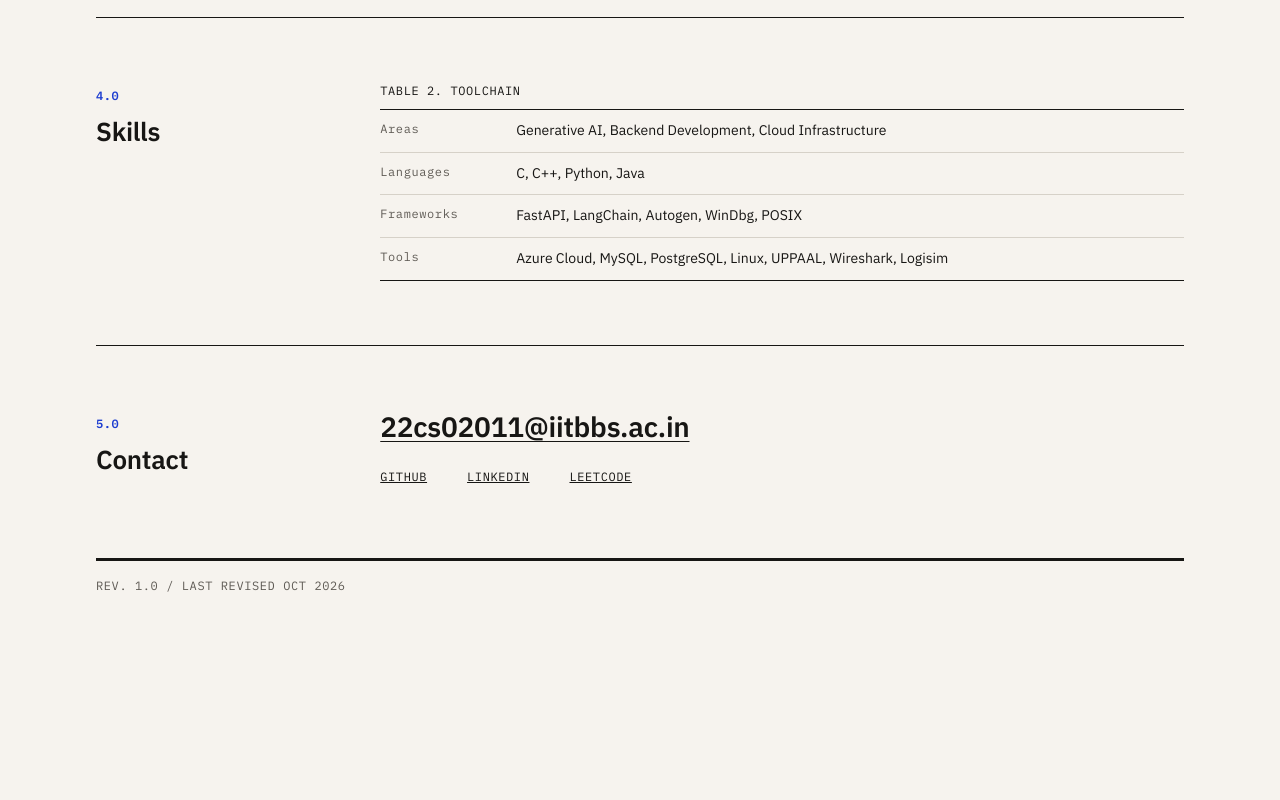
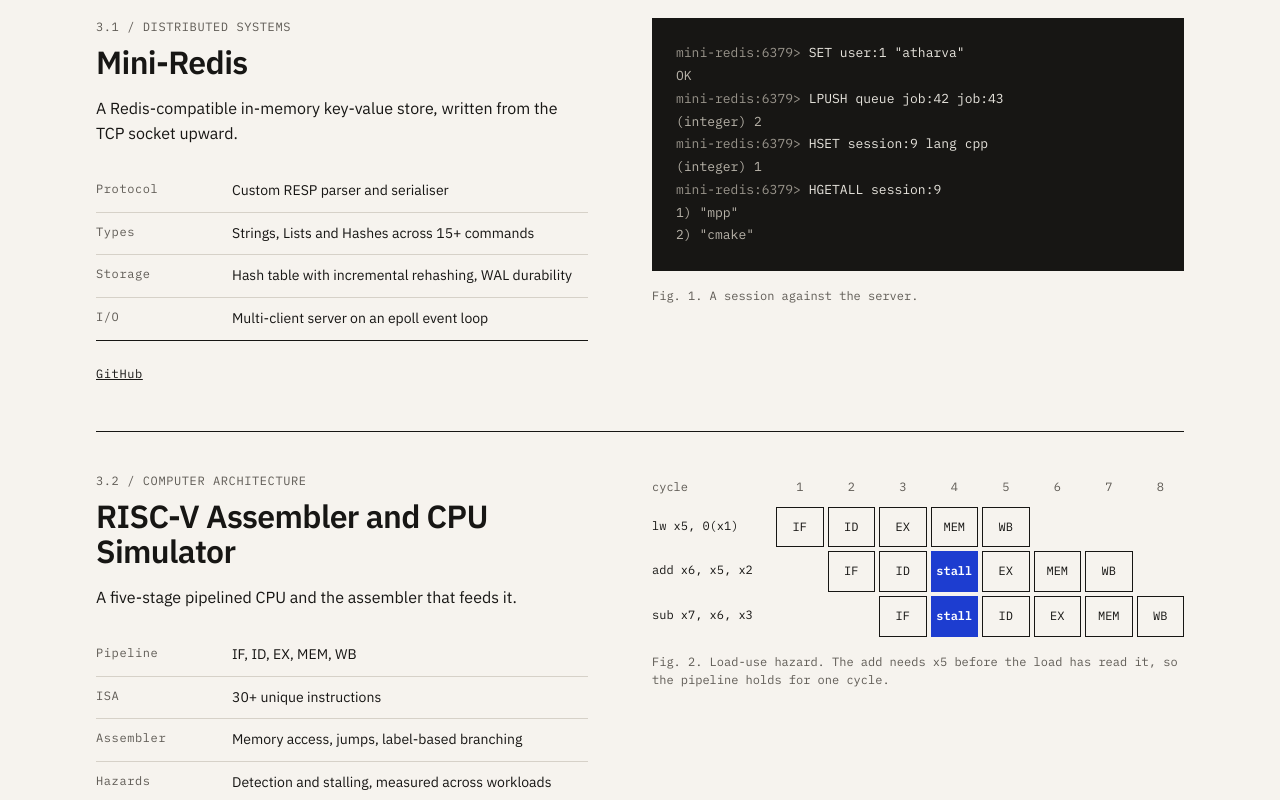
Before and after one commit to Atharva-Penkar/portfolio, a React app: page / in a window 1280 px wide. Shown: the part 1940-2740 px from the top of the page. Before the commit the page ends 2600 px from the top, so only its background shows below. Built offline with nearby package versions, Linux system fonts and the light colour scheme; the HTML template or start-up script is replaced by a standard one.

Commit message:
add project entry component and related styles; update home page to display projects

```diff
--- /dev/null
+++ b/src/components/project_entry/projectEntry.jsx
@@ -0,0 +1,53 @@
+import SpecTable from "../spec_table/specTable.jsx";
+import ReplFigure from "../../figures/replFigure.jsx";
+import PipelineFigure from "../../figures/pipelineFigure.jsx";
+import styles from "./projectEntry.module.css";
+
+const figures = {
+  repl: ReplFigure,
+  pipeline: PipelineFigure,
+};
+
+export default function ProjectEntry({ project }) {
+  const Figure = figures[project.figure];
+  const specs = <SpecTable rows={project.specs} />;
+
+  return (
+    <article id={project.id} className={styles.entry}>
+      <div className={styles.text}>
+        <div className={`${styles.label} mono`}>
+          {project.number} / {project.area}
+        </div>
+        <h3 className={styles.title}>{project.title}</h3>
+        <p className={styles.summary}>{project.summary}</p>
+        {Figure && specs}
+        {project.links.length > 0 && (
+          <div className={`${styles.links} mono`}>
+            {project.links.map((link) => (
+              <a
+                key={link.label}
+                href={link.href}
+                target="_blank"
+                rel="noreferrer"
+              >
+                {link.label}
+              </a>
+            ))}
+          </div>
+        )}
+      </div>
+      <div className={styles.visual}>
+        {Figure ? (
+          <figure className={styles.figure}>
+            <Figure />
+            <figcaption className={`${styles.caption} mono`}>
+              {project.caption}
+            </figcaption>
+          </figure>
+        ) : (
+          specs
+        )}
+      </div>
+    </article>
+  );
+}
--- /dev/null
+++ b/src/components/project_entry/projectEntry.module.css
@@ -0,0 +1,59 @@
+.entry {
+  display: flex;
+  flex-wrap: wrap;
+  gap: var(--space-5) var(--space-6);
+  padding: var(--space-5) 0;
+  border-top: 1px solid var(--ink);
+}
+
+.entry:last-child {
+  padding-bottom: 0;
+}
+
+.text {
+  flex: 1 1 380px;
+  min-width: 0;
+}
+
+.visual {
+  flex: 1 1 420px;
+  min-width: 0;
+}
+
+.label {
+  color: var(--ink-muted);
+  text-transform: uppercase;
+}
+
+.title {
+  margin: var(--space-2) 0 var(--space-3);
+  font-size: 32px;
+  font-weight: 600;
+  line-height: 1.1;
+  letter-spacing: -0.02em;
+}
+
+.summary {
+  margin-bottom: var(--space-4);
+}
+
+.links {
+  display: flex;
+  flex-wrap: wrap;
+  gap: var(--space-2) var(--space-4);
+  margin-top: var(--space-3);
+}
+
+.links a {
+  padding: var(--space-2) 0;
+}
+
+.figure {
+  margin: 0;
+}
+
+.caption {
+  margin-top: var(--space-3);
+  color: var(--ink-muted);
+  letter-spacing: 0;
+}
--- a/src/components/section/section.jsx
+++ b/src/components/section/section.jsx
@@ -1,8 +1,17 @@
 import styles from "./section.module.css";
 
-export default function Section({ number, title, id, children }) {
+export default function Section({
+  number,
+  title,
+  id,
+  stacked = false,
+  children,
+}) {
   return (
-    <section id={id} className={styles.section}>
+    <section
+      id={id}
+      className={`${styles.section} ${stacked ? styles.stacked : ""}`}
+    >
       <div className={styles.heading}>
         <span className={`${styles.number} mono`}>{number}</span>
         <h2 className={styles.title}>{title}</h2>
--- a/src/components/section/section.module.css
+++ b/src/components/section/section.module.css
@@ -26,3 +26,8 @@
   flex: 999 1 560px;
   min-width: 0;
 }
+
+.stacked .heading,
+.stacked .content {
+  flex-basis: 100%;
+}
--- /dev/null
+++ b/src/data/projects.js
@@ -0,0 +1,83 @@
+export const projects = [
+  {
+    id: "mini-redis",
+    number: "3.1",
+    area: "Distributed systems",
+    title: "Mini-Redis",
+    summary:
+      "A Redis-compatible in-memory key-value store, written from the TCP socket upward.",
+    specs: [
+      ["Protocol", "Custom RESP parser and serialiser"],
+      ["Types", "Strings, Lists and Hashes across 15+ commands"],
+      ["Storage", "Hash table with incremental rehashing, WAL durability"],
+      ["I/O", "Multi-client server on an epoll event loop"],
+    ],
+    figure: "repl",
+    caption: "Fig. 1. A session against the server.",
+    links: [
+      { label: "GitHub", href: "https://github.com/Atharva-Penkar/mini-redis" },
+    ],
+  },
+  {
+    id: "risc-v",
+    number: "3.2",
+    area: "Computer architecture",
+    title: "RISC-V Assembler and CPU Simulator",
+    summary: "A five-stage pipelined CPU and the assembler that feeds it.",
+    specs: [
+      ["Pipeline", "IF, ID, EX, MEM, WB"],
+      ["ISA", "30+ unique instructions"],
+      ["Assembler", "Memory access, jumps, label-based branching"],
+      ["Hazards", "Detection and stalling, measured across workloads"],
+    ],
+    figure: "pipeline",
+    caption:
+      "Fig. 2. Load-use hazard. The add needs x5 before the load has read it, so the pipeline holds for one cycle.",
+    links: [
+      {
+        label: "GitHub",
+        href: "https://github.com/Atharva-Penkar/RISC-V-CPU-Simulator",
+      },
+    ],
+  },
+  {
+    id: "cache-coherence",
+    number: "3.3",
+    area: "Research, with Dr. Debiprasanna Sahoo",
+    title: "Multi-Cache Coherence Protocol",
+    summary:
+      "A model of how several caches agree on one copy of the truth, checked scenario by scenario.",
+    specs: [
+      ["Model", "MESI state machines per cache"],
+      ["Modules", "CPU automata and cache controllers over shared memory"],
+      ["Coverage", "20+ protocol scenarios, including edge cases"],
+    ],
+    figure: null,
+    caption: null,
+    links: [],
+  },
+  {
+    id: "chat",
+    number: "3.4",
+    area: "Computer networks",
+    title: "Terminal Chat Application",
+    summary:
+      "A concurrent chat server and an Ncurses client, built on raw sockets and POSIX threads.",
+    specs: [
+      ["Server", "50 concurrent users over POSIX threads"],
+      [
+        "Client",
+        "Ncurses interface with real-time display and message navigation",
+      ],
+      ["Commands", "Group broadcast, private messaging, timed muting"],
+    ],
+    figure: null,
+    caption: null,
+    links: [
+      {
+        label: "GitHub",
+        href: "https://github.com/asingh772004/Computer-Networks-Chat-Application",
+      },
+    ],
+  },
+];
--- /dev/null
+++ b/src/figures/figures.module.css
@@ -0,0 +1,58 @@
+.scroll {
+  overflow-x: auto;
+}
+
+/* REPL */
+.repl {
+  padding: var(--space-4);
+  background: var(--ink);
+  color: #e9e6df;
+  font-family: var(--font-mono);
+  font-size: 13px;
+  line-height: 1.75;
+  white-space: nowrap;
+  overflow-x: auto;
+}
+
+.prompt {
+  color: #9a958c;
+}
+
+.output {
+  color: #b9b4aa;
+}
+
+/* Pipeline */
+.pipeline {
+  display: grid;
+  grid-template-columns: 120px repeat(8, minmax(0, 1fr));
+  gap: 4px;
+  min-width: 460px;
+  font-family: var(--font-mono);
+  font-size: 12px;
+  text-align: center;
+}
+
+.cycle {
+  padding: 6px 0;
+  color: var(--ink-muted);
+}
+
+.instruction {
+  padding: 10px 0;
+  text-align: left;
+  white-space: nowrap;
+}
+
+.stage {
+  padding: 10px 0;
+  border: 1px solid var(--ink);
+}
+
+.stall {
+  padding: 10px 0;
+  border: 1px solid var(--signal);
+  background: var(--signal);
+  color: #ffffff;
+  font-weight: 600;
+}
--- /dev/null
+++ b/src/figures/pipelineFigure.jsx
@@ -0,0 +1,51 @@
+import styles from "./figures.module.css";
+
+const CYCLES = 8;
+
+// Each row lists what the instruction does in cycles 1 to 8.
+const rows = [
+  {
+    instruction: "lw  x5, 0(x1)",
+    cells: ["IF", "ID", "EX", "MEM", "WB", "", "", ""],
+  },
+  {
+    instruction: "add x6, x5, x2",
+    cells: ["", "IF", "ID", "stall", "EX", "MEM", "WB", ""],
+  },
+  {
+    instruction: "sub x7, x6, x3",
+    cells: ["", "", "IF", "stall", "ID", "EX", "MEM", "WB"],
+  },
+];
+
+function cellClass(cell) {
+  if (cell === "") return undefined;
+  return cell === "stall" ? styles.stall : styles.stage;
+}
+
+export default function PipelineFigure() {
+  return (
+    <div className={styles.scroll}>
+      <div className={styles.pipeline}>
+        <div className={styles.cycle} style={{ textAlign: "left" }}>
+          cycle
+        </div>
+        {Array.from({ length: CYCLES }, (_, i) => (
+          <div key={i} className={styles.cycle}>
+            {i + 1}
+          </div>
+        ))}
+        {rows.map((row) => (
+          <div key={row.instruction} style={{ display: "contents" }}>
+            <div className={styles.instruction}>{row.instruction}</div>
+            {row.cells.map((cell, i) => (
+              <div key={i} className={cellClass(cell)}>
+                {cell}
+              </div>
+            ))}
+          </div>
+        ))}
+      </div>
+    </div>
+  );
+}
--- /dev/null
+++ b/src/figures/replFigure.jsx
@@ -0,0 +1,27 @@
+import styles from "./figures.module.css";
+
+const session = [
+  ['SET user:1 "atharva"', "OK"],
+  ["LPUSH queue job:42 job:43", "(integer) 2"],
+  ["HSET session:9 lang cpp", "(integer) 1"],
+  ["HGETALL session:9", '1) "mpp"', '2) "cmake"'],
+];
+
+export default function ReplFigure() {
+  return (
+    <div className={styles.repl}>
+      {session.map(([command, ...output]) => (
+        <div key={command}>
+          <div>
+            <span className={styles.prompt}>mini-redis:6379&gt;</span> {command}
+          </div>
+          {output.map((line) => (
+            <div key={line} className={styles.output}>
+              {line}
+            </div>
+          ))}
+        </div>
+      ))}
+    </div>
+  );
+}
--- a/src/pages/home.jsx
+++ b/src/pages/home.jsx
@@ -2,10 +2,12 @@
 import Section from "../components/section/section.jsx";
 import StatGrid from "../components/stat_grid/statGrid.jsx";
 import ExperienceList from "../components/experience_list/experienceList.jsx";
+import ProjectEntry from "../components/project_entry/projectEntry.jsx";
 import SpecTable from "../components/spec_table/specTable.jsx";
 import ContactBlock from "../components/contact_block/contactBlock.jsx";
 import { overview, stats } from "../data/profile.js";
 import { experience } from "../data/experience.js";
+import { projects } from "../data/projects.js";
 import { skills } from "../data/skills.js";
 import styles from "./home.module.css";
 
@@ -27,8 +29,10 @@
         <ExperienceList items={experience} />
       </Section>
 
-      <Section number="3.0" title="Projects" id="projects">
-        <p>Projects go here.</p>
+      <Section number="3.0" title="Projects" id="projects" stacked>
+        {projects.map((project) => (
+          <ProjectEntry key={project.id} project={project} />
+        ))}
       </Section>
 
       <Section number="4.0" title="Skills" id="skills">
```
